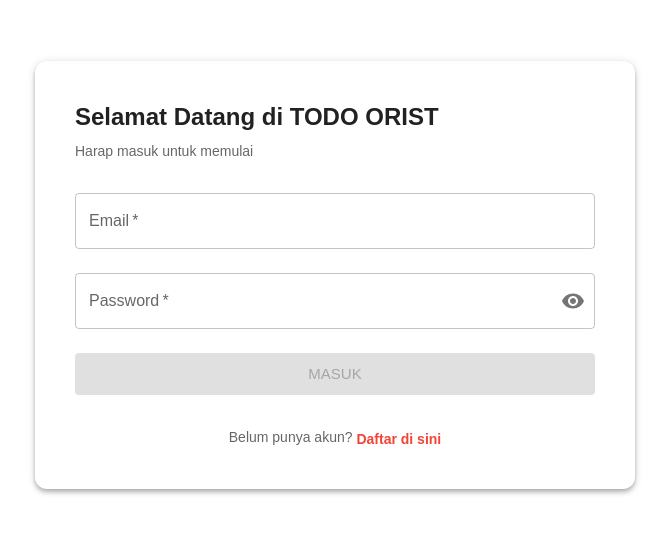
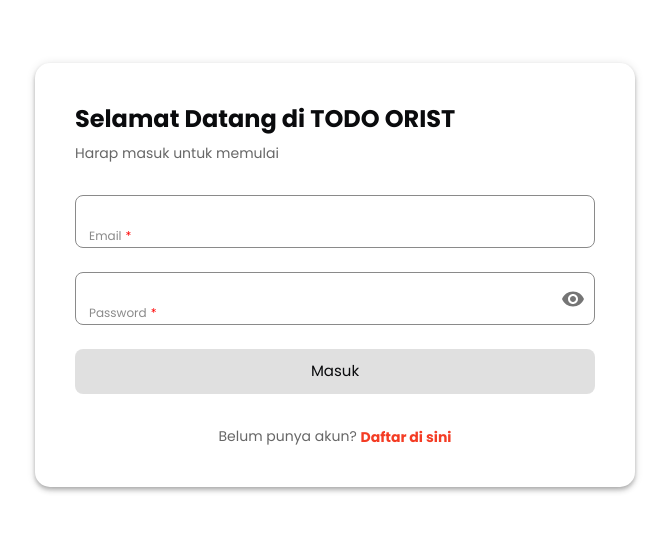
Before and after one commit to radenraflyy/td-fe, a React (Vite) app: page /auth/login in a window 1280 px wide. Shown: the part 109-642 px from the top of the page, without its empty margins (305-974 px from the left). Built offline with nearby package versions, Linux system fonts and the light colour scheme; no server answers; a web font is replaced by a local one.

Commit message:
CHnag bg color

```diff
--- a/package.json
+++ b/package.json
@@ -12,6 +12,7 @@
   "dependencies": {
     "@emotion/react": "^11.14.0",
     "@emotion/styled": "^11.14.0",
+    "@fontsource/poppins": "^5.2.6",
     "@hookform/resolvers": "^5.0.1",
     "@mui/icons-material": "^7.1.0",
     "@mui/material": "^7.1.0",
--- a/src/app/components/dialog-wrapper/index.tsx
+++ b/src/app/components/dialog-wrapper/index.tsx
@@ -12,6 +12,7 @@ import {
 import { Stack } from "@mui/material"
 
 import type { DialogModificationProps } from "./types"
+import colorsPalette from "@/constant/colors"
 
 const DialogWrapper: React.FC<DialogModificationProps> = (props) => (
   <Dialog
@@ -117,6 +118,9 @@ const DialogWrapper: React.FC<DialogModificationProps> = (props) => (
             loading={props.options?.rightButtonLoading}
             disabled={props.options?.rightButtonDisable}
             autoFocus
+            sx={{
+              backgroundColor: colorsPalette["yellow-orange"],
+            }}
           >
             <Typography variant="Heading4" fontWeight={"500"}>
               {props.options?.rightButtonTitle}
--- a/src/app/components/table/index.tsx
+++ b/src/app/components/table/index.tsx
@@ -87,7 +87,7 @@ export default function UserTable() {
       DialogConfirmationController.open({
         title: "Delete Todo",
         description: "Anda yakin akan menghapus todo ini?",
-        cancelButtonTitle: "Cancel",
+        cancelButtonTitle: "Batal",
         confirmButtonTitle: "Delete",
         onConfirm: async (closeDialog) => {
           try {
--- a/src/constant/colors.ts
+++ b/src/constant/colors.ts
@@ -1,64 +1,91 @@
-const colors = {
-  primary: '#003399',
-  secondary: '#ADAFB4',
-  black: '#060505',
-  hyperlink: '#4D9CFF',
-  'dark-powder-blue-secondary': '#8697FF',
-  'dark-powder-blue': '#003399',
-  'dark-powder-blue-100': '#EAF1FF',
-  'dark-powder-blue-200': '#C6D9FF',
-  'dark-powder-blue-300': '#7CA8FF',
-  'dark-powder-blue-400': '#2F6DEB',
-  'dark-powder-blue-500': '#003399',
-  'dark-powder-blue-600': '#001847',
-  'tangerine-yellow-secondary': '#FFEAAB',
-  'tangerine-yellow': '#FFCC00',
-  'tangerine-yellow-100': '#FFFAE5',
-  'tangerine-yellow-200': '#FFEAAB',
-  'tangerine-yellow-300': '#FFDE5C',
-  'tangerine-yellow-400': '#FFD52E',
-  'tangerine-yellow-500': '#FFCC00',
-  'tangerine-yellow-600': '#D6AB00',
-  'success/emerald-600': '#1D783C',
-  'success/emerald-500': '#33CC66',
-  'success/emerald-400': '#8EE7AB',
-  'success/emerald-300': '#BFF3CF',
-  'success/emerald-200': '#DEFAE7',
-  'success/emerald-100': '#EEFFF3',
-  'error/pomegranate-600': '#A91D0B',
-  'error/pomegranate-500': '#F43C24',
-  'error/pomegranate-400': '#FF7260',
-  'error/pomegranate-300': '#FFA69A',
-  'error/pomegranate-200': '#FFCAC3',
-  'error/pomegranate-100': '#FEE2DE',
-  'warning/yellow-orange-600': '#F76E09',
-  'warning/yellow-orange-500': '#FDA93C',
-  'warning/yellow-orange-400': '#FECE89',
-  'warning/yellow-orange-300': '#FFDEA8',
-  'warning/yellow-orange-200': '#FFEDD5',
-  'warning/yellow-orange-100': '#FFF2E2',
-  'info/dodger-blue-600': '#086AC5',
-  'info/dodger-blue-500': '#008CFF',
-  'info/dodger-blue-400': '#1EBCFF',
-  'info/dodger-blue-300': '#48D8FF',
-  'info/dodger-blue-200': '#83E8FF',
-  'info/dodger-blue-100': '#D9EEFF',
-  'general/richblack-500': '#060505',
-  'general/richblack-400': '#323843',
-  'general/richblack-300': '#ADAFB4',
-  'general/richblack-200': '#E6E6E8',
-  'general/richblack-100': '#F7F7F7',
+const colorsPalette = {
+  "midnight-blue-500": "#06418A",
+  "midnight-blue-400": "#164D87",
+  "midnight-blue-300": "#275883",
+  "midnight-blue-200": "#376480",
+  "midnight-blue-100": "#476F7C",
 
-  //netral
-  'neutral-100': '#FFFFFF',
-  'neutral-200': '#F6F6F6',
-  'neutral-300': '#E8E8E8',
-  'neutral-400': '#BCBCBC',
-  'neutral-500': '#7A7A7A',
-  'neutral-600': '#222222',
-  'neutral-700': '#1D1819',
-  'neutral-800': '#181112',
-  'neutral-900': '#130A0D',
-} as const;
+  "crayola-600": "#9ED07A",
+  "crayola-500": "#B0E788",
+  "crayola-400": "#C8EFAE",
+  "crayola-300": "#D8F4C5",
+  "crayola-200": "#EFFAE7",
+  "crayola-100": "#F7FDF3",
 
-export default colors;
+  "pale-lavender-600": "#C7CDFE",
+  "pale-lavender-500": "#D9DEFF",
+  "pale-lavender-400": "#E5E8FF",
+  "pale-lavender-300": "#ECEEFF",
+  "pale-lavender-200": "#F4F5FF",
+  "pale-lavender-100": "#FBFCFF",
+
+  "winter-wizard-800": "#48CBFF",
+  "winter-wizard-700": "#5FD1FF",
+  "winter-wizard-600": "#75D8FF",
+  "winter-wizard-500": "#A2E4FF",
+  "winter-wizard-400": "#A4DEF8",
+  "winter-wizard-300": "#BBE6FA",
+  "winter-wizard-200": "#D2EFFC",
+  "winter-wizard-100": "#E8F7FD",
+
+  "light-green-800": "#567341",
+  "light-green-700": "#82AB63",
+  "light-green-600": "#B0E788",
+  "light-green-500": "#C8EFAE",
+  "light-green-400": "#D8F4C5",
+  "light-green-300": "#D8F4C5",
+  "light-green-200": "#E7F8DD",
+  "light-green-100": "#EFFBE8",
+
+  "emerald-600": "#1D783C",
+  "emerald-500": "#33CC66",
+  "emerald-400": "#8EE7AB",
+  "emerald-300": "#BFF3CF",
+  "emerald-200": "#DEFAE7",
+  "emerald-100": "#EEFFF3",
+
+  "pomegranate-600": "#A91D0B",
+  "pomegranate-500": "#F43C24",
+  "pomegranate-400": "#FF7260",
+  "pomegranate-300": "#FFA69A",
+  "pomegranate-200": "#FFCAC3",
+  "pomegranate-100": "#FEE2DE",
+
+  "yellow-orange-600": "#F76E09",
+  "yellow-orange-500": "#FDA93C",
+  "yellow-orange-400": "#FECE89",
+  "yellow-orange-300": "#FFDEA8",
+  "yellow-orange-200": "#FFEDD5",
+  "yellow-orange-100": "#FFF2E2",
+
+  "dodger-blue-600": "#086AC5",
+  "dodger-blue-500": "#008CFF",
+  "dodger-blue-400": "#1EBCFF",
+  "dodger-blue-300": "#48D8FF",
+  "dodger-blue-200": "#83E8FF",
+  "dodger-blue-100": "#D9EEFF",
+
+  "richblack-500": "#0A0B0D",
+  "richblack-400": "#41424A",
+  "richblack-300": "#8A8A8A",
+  "richblack-200": "#E7E7E7",
+  "richblack-100": "#F7F7F7",
+
+  black: "#000000",
+  heading: "#0A0B0D",
+  white: "#FFFFFF",
+  body: "#41424A",
+  hyperlink: "#4D9CFF",
+  disabled: "#BCBCBC",
+  emerald: "#33CC66",
+  "yellow-orange": "#FDA93C",
+  pomegranate: "#F8BEB7",
+  "midnight-blue": "#003399",
+  "lavender-blue": "#8697FF",
+  forgger: "#93D115",
+  "winter-wizard": "#A2E4FF",
+  "marina-blue": "#05418A",
+  "light-green": "#B0E788",
+} as const
+
+export default colorsPalette
--- a/src/constant/mui-theme.ts
+++ b/src/constant/mui-theme.ts
@@ -1,41 +1,31 @@
-// mui-theme.ts
-import type { CSSProperties } from "react"
-import { createTheme } from "@mui/material/styles"
-import { colors } from "@mui/material"
-
+import type { Theme } from "@emotion/react"
+import "@fontsource/poppins/400.css"
+import "@fontsource/poppins/700.css"
+import {
+  type Components,
+  type CssVarsTheme,
+  type Palette,
+  type TypographyVariantsOptions,
+  createTheme,
+} from "@mui/material/styles"
+import colorsPalette from "./colors"
 declare module "@mui/material/styles" {
   interface TypographyVariantsOptions {
-    Display1?: CSSProperties
-    Display2?: CSSProperties
-    Display3?: CSSProperties
-    Display4?: CSSProperties
-    Heading1?: CSSProperties
-    Heading2?: CSSProperties
-    Heading3?: CSSProperties
-    Heading4?: CSSProperties
-    Body1?: CSSProperties
-    Body2?: CSSProperties
-    Body3?: CSSProperties
-    Body4?: CSSProperties
-  }
-
-  interface TypographyVariants {
-    Display1: CSSProperties
-    Display2: CSSProperties
-    Display3: CSSProperties
-    Display4: CSSProperties
-    Heading1: CSSProperties
-    Heading2: CSSProperties
-    Heading3: CSSProperties
-    Heading4: CSSProperties
-    Body1: CSSProperties
-    Body2: CSSProperties
-    Body3: CSSProperties
-    Body4: CSSProperties
+    Display1?: React.CSSProperties
+    Display2?: React.CSSProperties
+    Display3?: React.CSSProperties
+    Display4?: React.CSSProperties
+    Heading1?: React.CSSProperties
+    Heading2?: React.CSSProperties
+    Heading3?: React.CSSProperties
+    Heading4?: React.CSSProperties
+    Body1?: React.CSSProperties
+    Body2?: React.CSSProperties
+    Body3?: React.CSSProperties
+    Body4?: React.CSSProperties
   }
 }
-
-declare module "@mui/material/Typography" {
+declare module "@mui/material" {
   interface TypographyPropsVariantOverrides {
     Display1: true
     Display2: true
@@ -52,25 +42,385 @@ declare module "@mui/material/Typography" {
   }
 }
 
+declare module "@mui/material/AppBar" {
+  interface AppBarPropsColorOverrides {
+    neutral: true
+    white: true
+  }
+}
+
+const muiTypographyTheme:
+  | TypographyVariantsOptions
+  | ((palette: Palette) => TypographyVariantsOptions)
+  | undefined = {
+  fontFamily: "Poppins",
+  button: {
+    textTransform: "none",
+    color: colorsPalette["richblack-300"],
+  },
+  Display1: {
+    fontSize: "3.375rem !important",
+    lineHeight: "4.725rem !important",
+  },
+  Display2: {
+    fontSize: "3rem !important",
+    lineHeight: "4.2rem !important",
+  },
+  Display3: {
+    fontSize: "2rem !important",
+    lineHeight: "2.8rem !important",
+  },
+  Display4: {
+    fontSize: "1.75rem !important",
+    lineHeight: "2.45rem !important",
+  },
+  Heading1: {
+    fontSize: "1.5rem !important",
+    fontWeight: 700,
+    lineHeight: "2.1rem !important",
+  },
+  Heading2: {
+    fontSize: "1.25rem !important",
+    lineHeight: "1.75rem !important",
+  },
+  Heading3: {
+    fontSize: "1.125rem !important",
+    lineHeight: "1.35rem !important",
+  },
+  Heading4: { fontSize: "1rem !important", lineHeight: "1.2rem !important" },
+  Body1: {
+    fontSize: "0.875rem !important",
+    lineHeight: "1.313rem !important",
+  },
+  Body2: {
+    fontSize: "0.75rem !important",
+    lineHeight: "1.125rem !important",
+  },
+  Body3: {
+    fontSize: "0.688rem !important",
+    lineHeight: "1.031rem !important",
+  },
+  Body4: {
+    fontSize: "0.625rem !important",
+    lineHeight: "0.938rem !important",
+  },
+  allVariants: {
+    color: `${colorsPalette["richblack-500"]}`,
+  },
+}
+const muiComponentsDesktopTheme:
+  | Components<Omit<Theme, "components" | "palette"> & CssVarsTheme>
+  | undefined = {
+  MuiTable: {
+    styleOverrides: {
+      root: {
+        border: `0px`,
+      },
+    },
+  },
+  MuiCard: {
+    styleOverrides: {
+      root: {
+        boxShadow: "none",
+      },
+    },
+  },
+
+  MuiPopover: {
+    styleOverrides: {
+      paper: {
+        boxShadow: "none",
+        borderRadius: "0.5rem",
+        paddingRight: "0.4rem !important",
+        paddingLeft: "0.4rem !important",
+        paddingTop: "0.5rem !important",
+        paddingBottom: "0.5rem !important",
+      },
+    },
+  },
+  MuiTooltip: {
+    styleOverrides: {
+      tooltip: {
+        // fontFamily,
+        backgroundColor: "#000",
+        color: "#fff",
+      },
+    },
+  },
+  MuiTextField: {
+    defaultProps: {
+      sx: {
+        borderRadius: "0.5rem",
+        bgcolor: "white",
+        "& .MuiInputBase-root.Mui-disabled": {
+          bgcolor: colorsPalette["richblack-100"],
+        },
+      },
+    },
+  },
+  MuiButton: {
+    variants: [
+      {
+        props: { variant: "outlined" },
+        style: {
+          "--variant-outlinedBorder": colorsPalette["richblack-200"],
+          color: `${colorsPalette["richblack-500"]} !important`,
+          "&:hover": {
+            color: `${colorsPalette["richblack-400"]} !important`,
+            borderColor: colorsPalette["richblack-200"],
+          },
+        },
+      },
+      {
+        props: { variant: "text" },
+        style: {
+          color: `${colorsPalette["midnight-blue-500"]} !important`,
+        },
+      },
+      {
+        props: { variant: "contained" },
+        style: {
+          backgroundColor: `${colorsPalette["winter-wizard-500"]} `,
+          color: `${colorsPalette["richblack-500"]} !important`,
+        },
+      },
+    ],
+    defaultProps: {
+      sx: {
+        borderRadius: "0.5rem",
+        padding: "12px 24px 12px 24px",
+        height: "2.813rem",
+        boxShadow: "none",
+        "&.MuiButton-sizeSmall": {
+          height: "2.313rem",
+        },
+      },
+    },
+  },
+  MuiInputLabel: {
+    defaultProps: {
+      sx: {
+        fontSize: "0.75rem",
+        marginBottom: "0.4rem",
+        marginTop: "1rem",
+        color: colorsPalette["richblack-300"],
+        "& .MuiFormLabel-asterisk": {
+          marginLeft: "0.1rem",
+          color: "red",
+        },
+      },
+    },
+  },
+
+  MuiOutlinedInput: {
+    styleOverrides: {
+      root: {
+        "& fieldset": {
+          borderColor: colorsPalette["richblack-300"],
+          borderRadius: "0.5rem !important",
+        },
+        fontSize: "0.875rem !important",
+        lineHeight: "1.313rem !important",
+      },
+    },
+  },
+
+  MuiFormHelperText: {
+    styleOverrides: {
+      root: {
+        // fontFamily,
+        position: "absolute",
+        bottom: "-1.6em",
+        marginLeft: 0,
+        color: colorsPalette["pomegranate-500"],
+      },
+    },
+  },
+
+  MuiSelect: {
+    defaultProps: {
+      sx: {
+        padding: "10px, 16px, 10px, 16px",
+        borderColor: colorsPalette["richblack-200"],
+        backgroundColor: "#FFFFFF",
+        borderRadius: "0.5rem",
+      },
+    },
+  },
+  MuiPaper: {
+    styleOverrides: {
+      root: {
+        "&.MuiPopover-paper": {
+          padding: 0,
+        },
+      },
+    },
+  },
+  MuiMenu: {
+    styleOverrides: {
+      list: {
+        padding: 0,
+        "&:hover": {
+          borderRadius: "0.5rem",
+        },
+      },
+      root: {
+        "& .Mui-selected": {
+          borderRadius: "0.5rem",
+          backgroundColor: `${colorsPalette["richblack-100"]} !important`,
+          color: colorsPalette["richblack-300"],
+        },
+        "& .MuiMenuItem-root:hover": {
+          borderRadius: "0.5rem",
+        },
+        marginBottom: "2rem",
+      },
+    },
+  },
+
+  MuiDialog: {
+    styleOverrides: {
+      root: {
+        "& .MuiPaper-root": {
+          borderRadius: "0.75rem",
+          overflow: "hidden",
+        },
+      },
+    },
+  },
+  MuiChip: {
+    styleOverrides: {
+      root: {
+        fontWeight: 700,
+      },
+    },
+  },
+  MuiDialogContent: {
+    styleOverrides: {
+      root: {
+        paddingLeft: "1.5rem !important",
+        paddingRight: "1.5rem !important",
+      },
+    },
+  },
+  MuiAutocomplete: {
+    styleOverrides: {
+      listbox: {
+        padding: 0,
+        '& .MuiAutocomplete-option[aria-selected="true"]': {
+          borderRadius: "0.5rem",
+          backgroundColor: `${colorsPalette["richblack-100"]} !important`,
+          color: colorsPalette["richblack-300"],
+        },
+      },
+    },
+  },
+  MuiTableContainer: {
+    styleOverrides: {
+      root: {
+        width: "100%",
+        overflowX: "auto",
+      },
+    },
+  },
+  MuiTableRow: {
+    styleOverrides: {
+      root: {
+        "&.MuiTableRow-hover:hover": {
+          cursor: "pointer",
+          transition: "background-color 0.2s ease-in-out",
+          backgroundColor: "white",
+          "&:hover": {
+            backgroundColor: colorsPalette["richblack-100"],
+          },
+          "&:active": {
+            backgroundColor: colorsPalette["richblack-200"],
+          },
+        },
+        backgroundColor: "#FFFFFF",
+        borderBottom: "1px solid #E6E6E8",
+      },
+    },
+  },
+  MuiCheckbox: {
+    defaultProps: {
+      sx: {
+        "&.Mui-checked": {
+          color: "white",
+        },
+        "&.MuiSvgIcon-root": {
+          backgroundColor: "red",
+        },
+
+        "&.Mui-checked .MuiSvgIcon-root": {
+          backgroundColor: colorsPalette["winter-wizard-500"],
+          borderRadius: "0.2rem",
+        },
+      },
+    },
+  },
+  MuiTableCell: {
+    styleOverrides: {
+      root: {
+        fontFamily: "Poppins, sans-serif",
+        fontSize: "0.75rem",
+      },
+    },
+  },
+  MuiListItem: {
+    styleOverrides: {
+      root: {
+        fontFamily: "Poppins, sans-serif",
+      },
+    },
+  },
+  MuiMenuItem: {
+    styleOverrides: {
+      root: {
+        fontFamily: "Poppins, sans-serif",
+      },
+    },
+  },
+  MuiTab: {
+    styleOverrides: {
+      root: {
+        fontFamily: "Poppins, sans-serif",
+      },
+    },
+  },
+  MuiToggleButton: {
+    styleOverrides: {
+      root: {
+        fontFamily: "Poppins, sans-serif",
+      },
+    },
+  },
+  MuiInputAdornment: {
+    styleOverrides: {
+      root: {
+        fontFamily: "Poppins, sans-serif",
+      },
+    },
+  },
+}
 export const muiTheme = createTheme({
-  typography: {
-    fontFamily: "'Nunito', sans-serif",
+  shape: {
+    borderRadius: 5,
   },
   palette: {
-    error: {
-      main: colors.red[500],
-      light: colors.red[300],
-      dark: colors.red[700],
-    },
-    warning: {
-      main: colors.orange[500],
-      light: colors.orange[300],
-      dark: colors.orange[700],
+    primary: {
+      main: colorsPalette["winter-wizard-500"],
     },
     secondary: {
-      main: colors.grey[500],
-      light: colors.grey[300],
-      dark: colors.grey[700],
+      main: colorsPalette["richblack-300"],
+    },
+    success: {
+      main: colorsPalette.emerald,
+    },
+    error: {
+      main: colorsPalette["pomegranate-500"],
     },
   },
+  typography: muiTypographyTheme,
+  components: muiComponentsDesktopTheme,
 })
```
Also changed, not shown: src/app/components/sidebar/index.tsx (+13 -4 lines), 1 other file (tests, documents, lock files or other folders).
